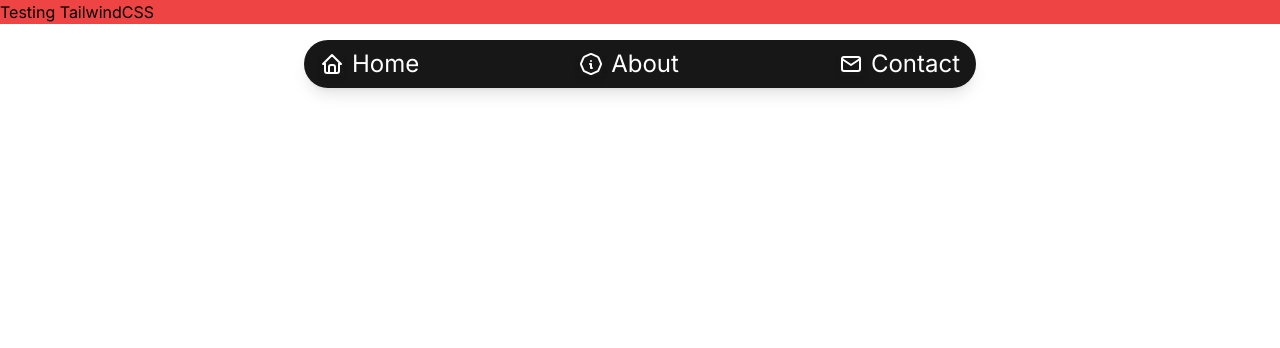
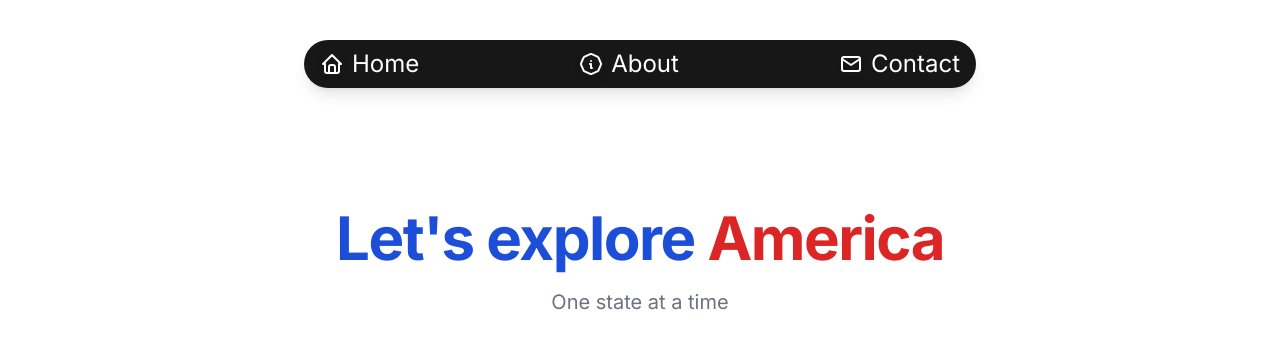
Before and after one commit to MustafaM257/states-usa, a Next.js app: page / in a window 1280 px wide. Shown: the top 348 px of the page. Built offline with nearby package versions, Linux system fonts and the light colour scheme.

Commit message:
Add hero section

```diff
--- a/app/page.tsx
+++ b/app/page.tsx
@@ -1,5 +1,9 @@
 import Image from "next/image";
-
+import Hero from "@/components/Hero";
 export default function Home() {
-  return <main className="bg-red-500">Testing TailwindCSS</main>;
+  return (
+    <main>
+      <Hero />
+    </main>
+  );
 }
--- /dev/null
+++ b/components/Hero.tsx
@@ -0,0 +1,17 @@
+import { Fragment } from "react";
+
+export default function Example() {
+  return (
+    <div className="relative overflow-hidden text-center mt-52">
+      <h1 className="text-4xl font-bold tracking-tight text-gray-900 sm:text-5xl md:text-6xl">
+        <span className="block xl:inline text-blue-700">
+          Let&apos;s explore{" "}
+        </span>{" "}
+        <span className="block text-red-600 xl:inline">America</span>
+      </h1>
+      <p className="mx-auto mt-3 max-w-md text-base text-gray-500 sm:text-lg md:mt-5 md:max-w-3xl md:text-xl">
+        One state at a time
+      </p>
+    </div>
+  );
+}
```
Also changed, not shown: public/images/usa_bg.jpg (added).
